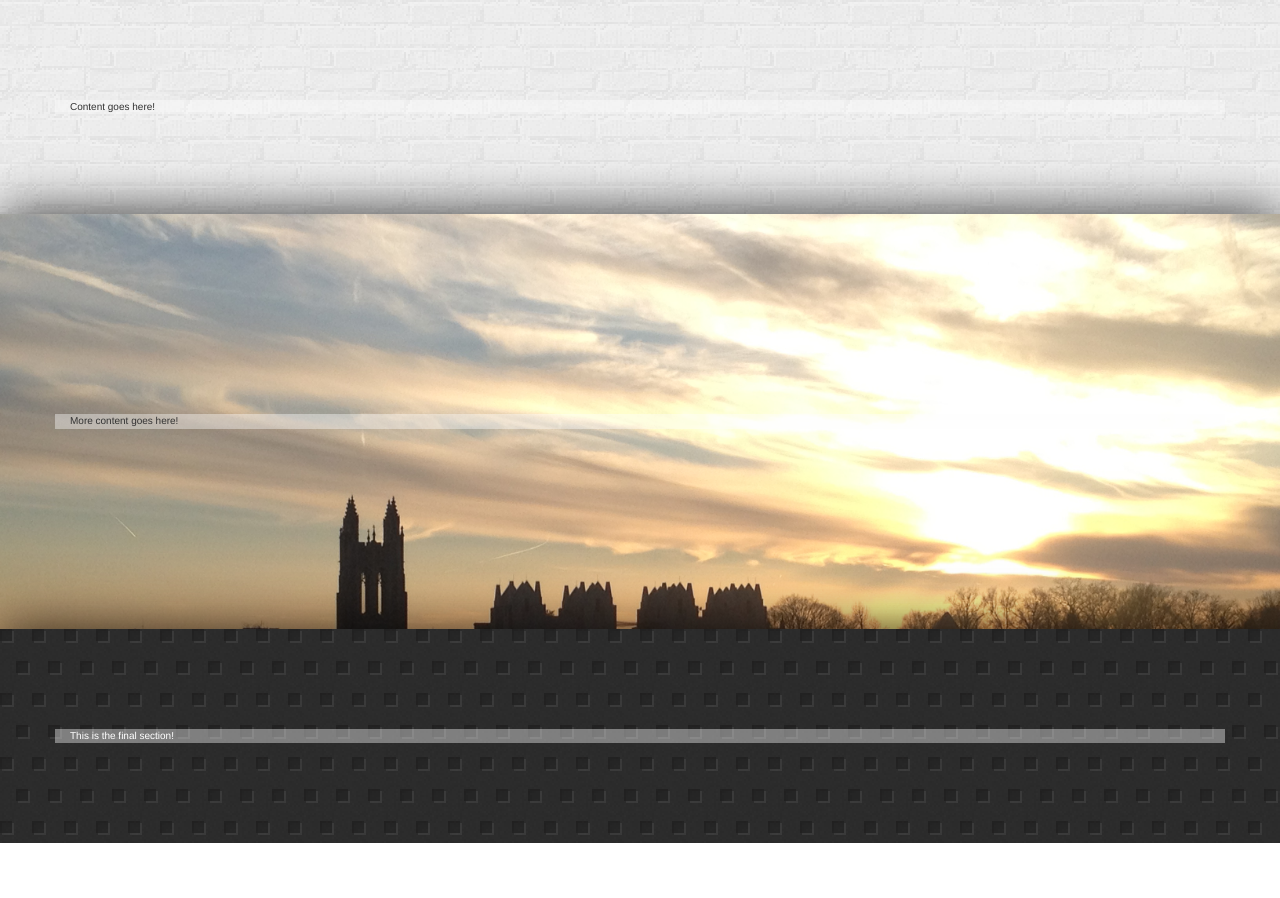
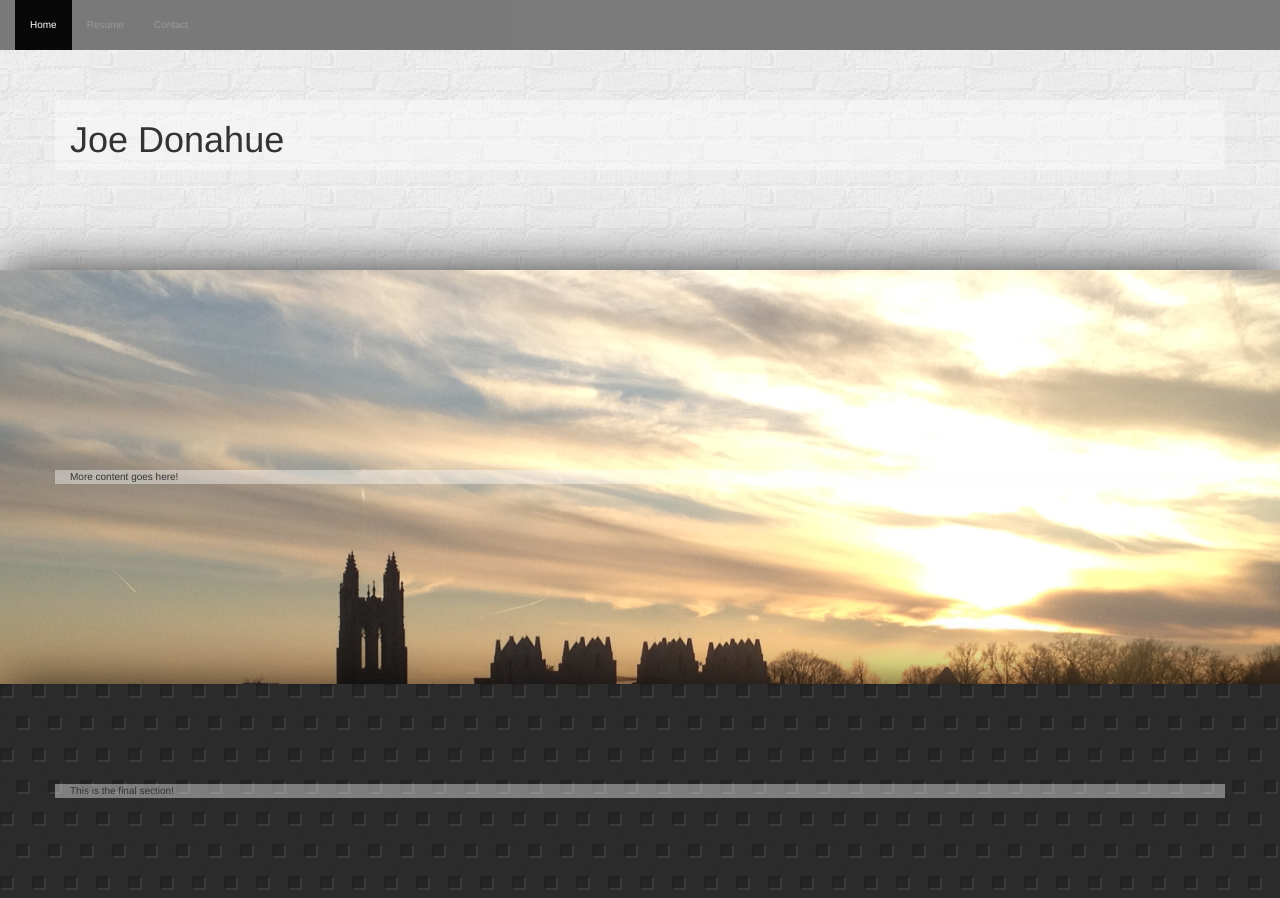
Before and after one commit to joedonahue/Website, a plain HTML site: page index.html in a window 1280 px wide. Before the commit the page ends 843 px from the top, so only its background shows below. Drawn offline with nearby package versions, Linux system fonts and the light colour scheme.

Commit message:
Made changes to the website

```diff
--- a/css/custom.css
+++ b/css/custom.css
@@ -4,7 +4,7 @@ body{
 	-moz-box-sizing: border-box;
 }
 
-#intro {
+#top {
     background: url('../images/brickwall_@2X.png') repeat fixed;
     height: auto;
     margin: 0 auto;
@@ -13,7 +13,7 @@ body{
     box-shadow: 0 0 50px rgba(0,0,0,0.8);
     padding: 100px 0;
 }
-#home {
+#section2 {
     background: url('../images/IMG_0593.JPG') no-repeat fixed;
 	background-size: 100%;
     height: auto;
@@ -23,7 +23,7 @@ body{
     box-shadow: 0 0 50px rgba(0,0,0,0.8);
     padding: 200px 0;
 }
-#about {
+#section3 {
     background: url('../images/squares_@2X.png') 50% 0 repeat fixed;
     height: auto;
     margin: 0 auto;
@@ -31,7 +31,6 @@ body{
     position: relative;
     box-shadow: 0 0 50px rgba(0,0,0,0.8);
     padding: 100px 0;
-    color: #fff;
 }
 
 div{
--- a/index.html
+++ b/index.html
@@ -17,20 +17,33 @@
     <![endif]-->
   </head>
   <body>
+	  <nav class="navbar-fixed-top navbar-inverse" role="navigation">
+	    <!-- Brand and toggle get grouped for better mobile display -->
+	    <div class="navbar-header">
+	    </div>
+		<!-- Collect the nav links, forms, and other content for toggling -->
+		  <div class="collapse navbar-collapse" id="bs-example-navbar-collapse-1">
+		    <ul class="nav navbar-nav">
+		      <li class="active"><a href="#top">Home</a></li><!--link to Section 1-->
+		      <li><a href="#section2">Resume</a></li>
+		      <li><a href="#section3">Contact</a></li>
+		    </ul>
+		  </div><!-- /.navbar-collapse -->
+		</nav>
 	  <!-- Section 1 -->
-	  <section id="intro" data-speed="6" data-type="background">
+	  <section id="top" data-speed="6" data-type="background">
 	      <div class="container">
-	          Content goes here!
+	          <h1>Joe Donahue</h1>
 	      </div>
 	  </section>
 	  <!-- Section 2 -->
-	  <section id="home" data-speed="4" data-type="background">
+	  <section id="section2" data-speed="4" data-type="background">
 	      <div class="container">
 	          More content goes here!
 	      </div>
 	  </section>
 	  <!-- Section 3 -->
-	  <section id="about" data-speed="2" data-type="background">
+	  <section id="section3" data-speed="2" data-type="background">
 	      <div class="container">
 	          This is the final section!
 	      </div>
```
